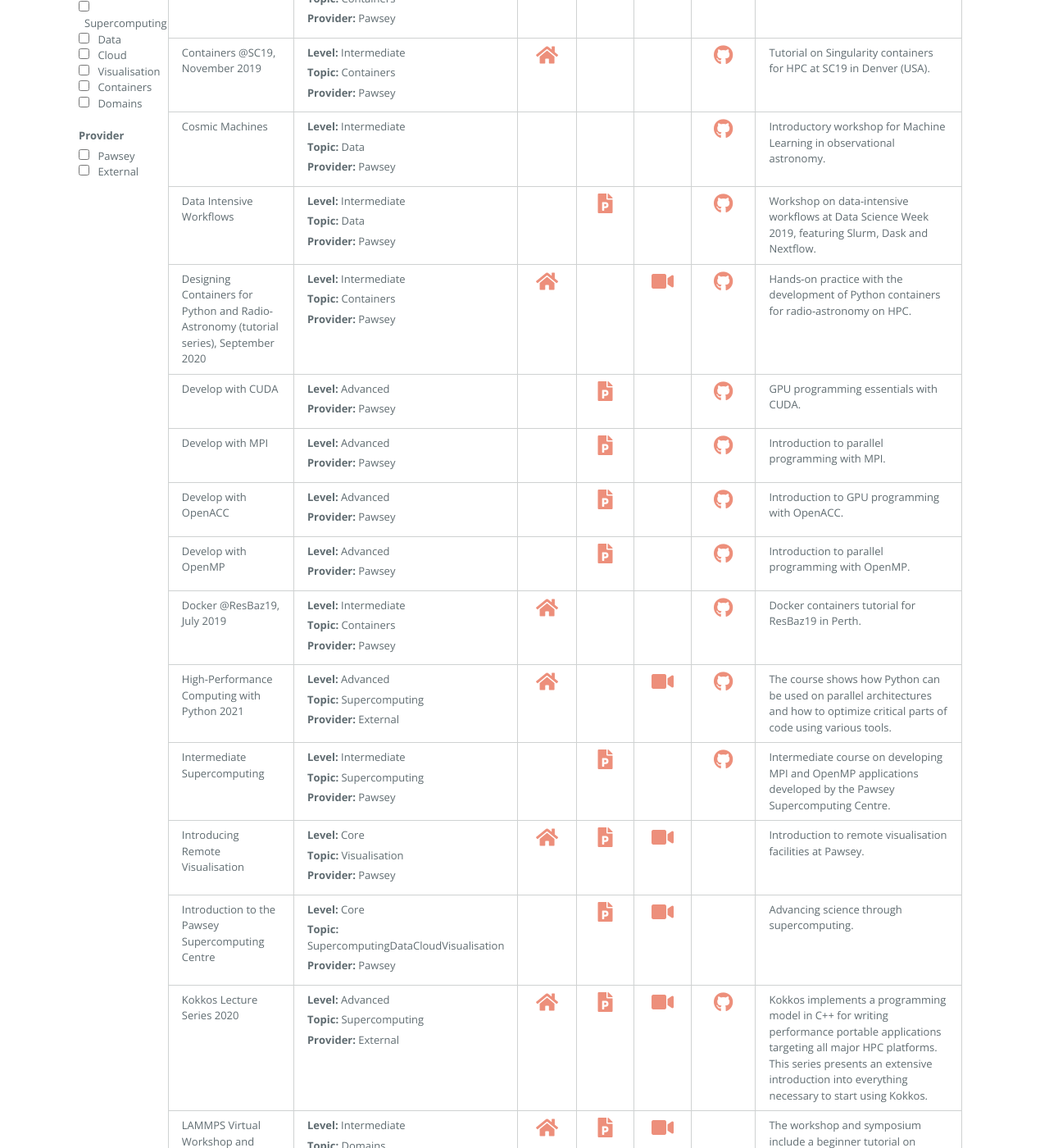
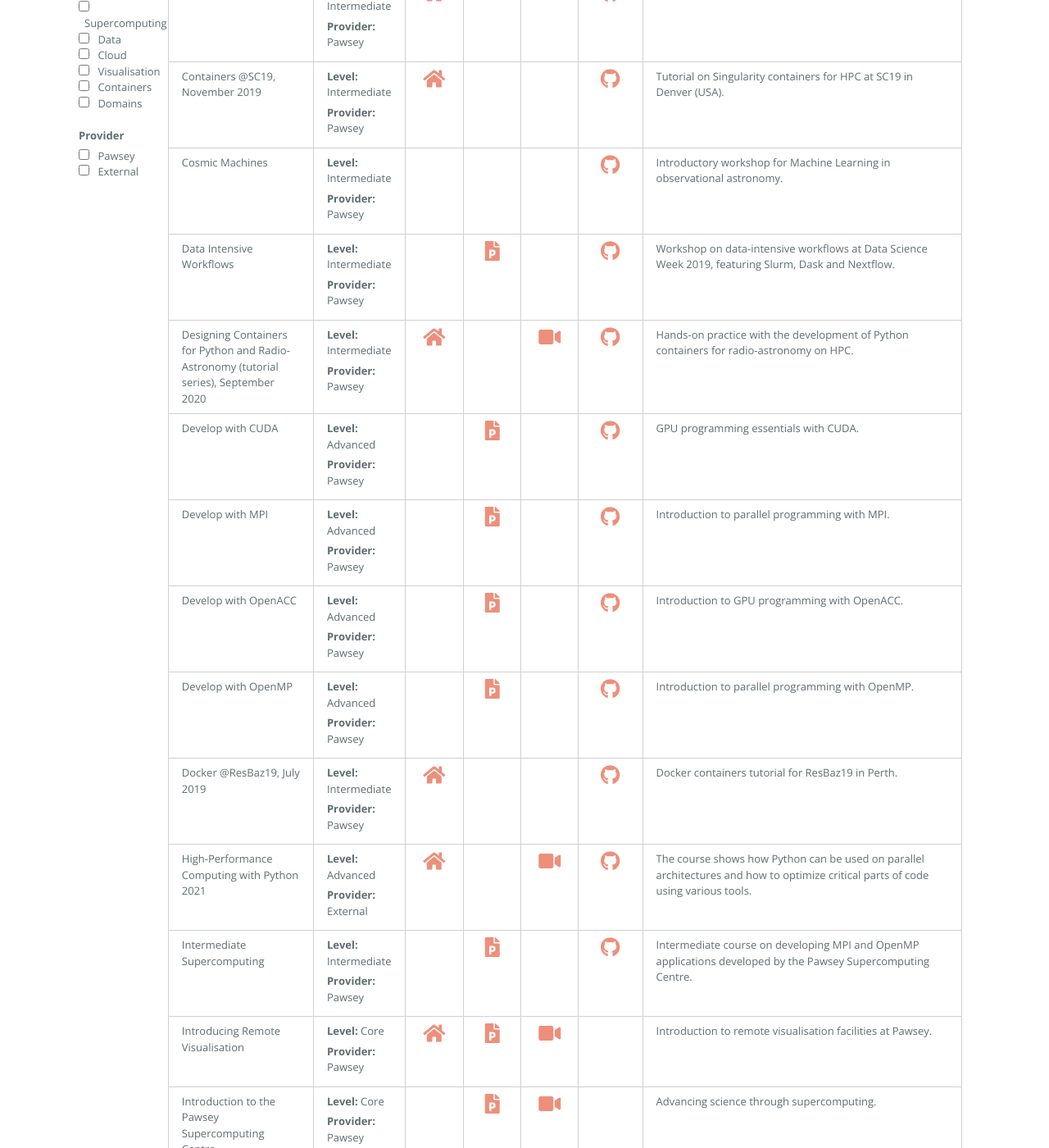
Before and after one commit to PawseySC/PawseySC.github.io, a Jekyll site: the page built from training.md, in a window 1280 px wide and 1400 px high, scrolled down 456 px. Shown: the whole window at 82% size. Built offline with Jekyll 4.4.1, drawn with Linux system fonts in a browser that asks for light colours; our own code applies the rules of GitHub Pages for plain Markdown files; the repository's description, which GitHub fills in, is left out; some of the changed text lies outside the part shown.

Commit message:
Update default.html

```diff
--- a/_layouts/default.html
+++ b/_layouts/default.html
@@ -91,7 +91,15 @@
                 <tr>
                   <td markdown="span">{{ data.title }}</td>
                   <td markdown="span">{% if data.level != nil %}<div><b>Level:</b> {{ data.level }}<br></div>{% endif %}
-                                      {% if data.topic != nil %}<div><b>Topic:</b> {{ data.topic }}<br></div>{% endif %}
+                                      {% if data.category != nil %}
+                                        <div><b>Category:</b><br>
+                                          <div class="categories">
+                                          {% for category in data.category %}
+                                            {{ category.name }}<br>
+                                          {% endfor %}
+                                          </div>
+                                        </div>
+                                      {% endif %}
                                       {% if data.provider != nil %}<div><b>Provider:</b> {{ data.provider }}<br></div>{% endif %}
                   </td>
                   <td markdown="span" align="center">{% if data.url != nil %}<a href="{{ data.url }}"><i class="fas fa-home"></i></a>{% endif %}</td>
```
